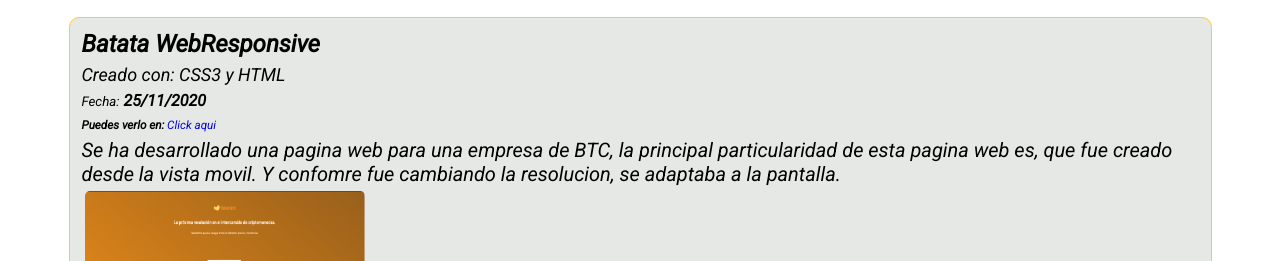
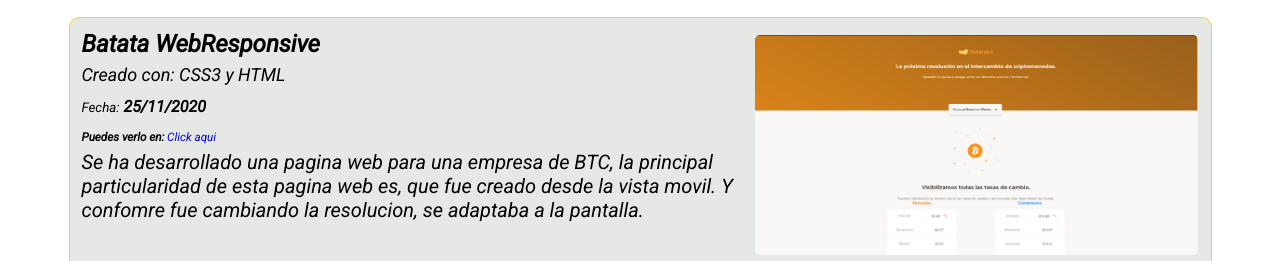
Before and after one commit to EdgarGc026/portfolio-v1, a plain HTML site: page index.html in a window 1280 px wide. Shown: the part 691-952 px from the top of the page. Drawn offline with Linux system fonts and the light colour scheme.

Commit message:
Se han agregado las media queries para la seccion de los proyectos y se han arreglado algunos errores que tenia el html

```diff
--- a/css/style.css
+++ b/css/style.css
@@ -95,7 +95,7 @@ a {
 /* Creando estilos globales */
 main {
   width: 100%;
-  height: auto;
+  /* height: auto; */
   background-color: var(--just-white);
 }
 /* ---------- */
@@ -169,6 +169,11 @@ main .portfolio-project .project-details {
   width: 100%;
   height: 100%;
   padding-left: 0.3rem;
+  display: flex;
+  margin: auto;
+  flex-direction: row;
+  align-items: center;
+  justify-content: center;
 }
 
 .project-image img {
@@ -438,3 +443,37 @@ main .about-section {
   background-position: center;
   background-size: contain;
 }
+
+/* Media queries  */
+/* @media (max-width: 768px) {
+  .project-image {
+    width: auto;
+    display: flex;
+    align-items: flex-end;
+    justify-content: flex-end;
+    flex-direction: row;
+  }
+} */
+
+@media (min-width: 800px) {
+  .portfolio-project {
+    display: flex;
+  }
+  .project-details {
+    width: 60%;
+    display: flex;
+    flex-direction: column;
+    align-items: baseline;
+    justify-content: baseline;
+  }
+
+  .project-image img {
+    width: 100%;
+    height: 220px;
+  }
+
+  .project-image {
+    width: 40%;
+    display: flex;
+  }
+}
```
